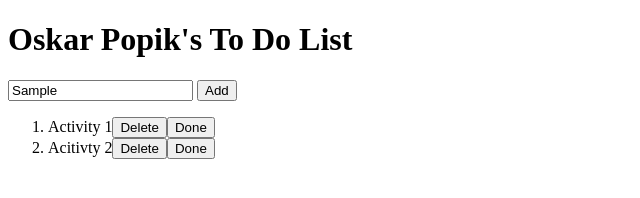
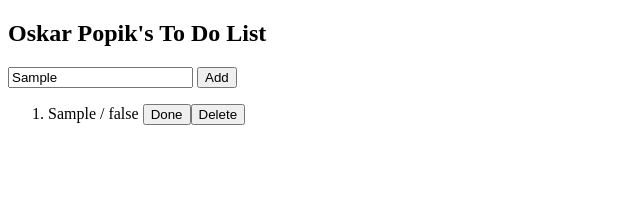
Before and after one commit to oskarpopik/op-quest-log, a plain HTML site: page index.html in a window 1280 px wide. Both pictures are taken after typing "Sample" into the empty fields and a click on the button "Add". Shown: the whole page, without its empty margins (0-640 px from the left). Drawn offline with Linux system fonts and the light colour scheme.

Commit message:
Basic functionality in the JS file
Added dynamic rendering of a <ol> tag with some localStorage functionalities

```diff
--- a/index.html
+++ b/index.html
@@ -3,16 +3,28 @@
   <head>
     <meta charset="UTF-8" />
     <meta name="viewport" content="width=device-width, initial-scale=1.0" />
-    <script src="toDoList.js" defer></script>
+    <script src="toDoList.js"></script>
     <link rel="stylesheet" href="style.css" />
     <title>Oskar Popik's To Do List</title>
   </head>
   <body>
-    <h1>Oskar Popik's To Do List</h1>
-    <input id="activityInput" type="text" /> <button id="addButton">Add</button>
-    <ol id="listOfActivities">
-      <li>Activity 1<button>Delete</button><button>Done</button></li>
-      <li>Acitivty 2<button>Delete</button><button>Done</button></li>
+    <h2>Oskar Popik's To Do List</h2>
+    <input id="taskInput" type="text" /> <button id="addButton">Add</button>
+    <ol id="taskList" class="task-list">
+      <!-- <li>
+        Activity 1
+        <select class="status-option">
+          <option value="new">New</option>
+          <option value="inProgress">In Progress</option>
+          <option value="done">Done</option>
+        </select>
+        <button>Delete</button>
+      </li>
+      <li>
+        Acitivty 2
+        <button>Done</button>
+        <button>Delete</button>
+      </li> -->
     </ol>
   </body>
 </html>
--- a/toDoList.js
+++ b/toDoList.js
@@ -0,0 +1,70 @@
+// WILL USE THIS LATER ON
+function updateTaskList() {}
+
+function saveTask() {
+  const inputElement = document.getElementById("taskInput");
+  // X.value refers to the value of input data done by the user in the input window
+  let newTask = {
+    taskName: inputElement.value,
+    taskStatus: false,
+  };
+
+  // Saving the newTask to local storange
+  // First a check if the newTask is undefined and if so we want to set it up as an empty array. The empty array is just to make sure that there is a value
+  if (localStorage.newTask === undefined) {
+    localStorage.newTask = JSON.stringify([]);
+  }
+
+  // Saving new tasks in an array
+  // Transofrmation of the newTask string to an array
+  let taskArray = JSON.parse(localStorage.newTask);
+  // Adding an task to the array
+  taskArray.push(newTask);
+  // Saving it back to the local storage
+  localStorage.newTask = JSON.stringify(taskArray);
+
+  displayTask();
+  // WILL USE THIS LATER ON
+  updateTaskList();
+}
+
+function displayTask() {
+  // Checking if the newTask is NOT undefined
+  if (localStorage.newTask !== undefined) {
+    let taskArray = JSON.parse(localStorage.newTask);
+
+    const taskListElement = document.getElementById("taskList");
+
+    // Removing all childreen inside, so it doesn't double the values
+    taskListElement.innerText = "";
+
+    for (let task of taskArray) {
+      const liElement = document.createElement("li");
+      liElement.classList.add("task-list-item");
+      liElement.innerText = task.taskName + " / " + task.taskStatus + " ";
+
+      const doneButtonElement = document.createElement("button");
+      doneButtonElement.classList.add("done-button");
+      doneButtonElement.innerText = "Done";
+
+      const deleteButtonElement = document.createElement("button");
+      deleteButtonElement.classList.add("delete-button");
+      deleteButtonElement.innerText = "Delete";
+
+      liElement.appendChild(doneButtonElement);
+      liElement.appendChild(deleteButtonElement);
+
+      taskListElement.appendChild(liElement);
+    }
+  }
+}
+
+function loadHandler() {
+  const addButtonElement = document.getElementById("addButton");
+  addButtonElement.addEventListener("click", function () {
+    saveTask();
+  });
+  displayTask();
+}
+
+window.addEventListener("load", loadHandler);
```
